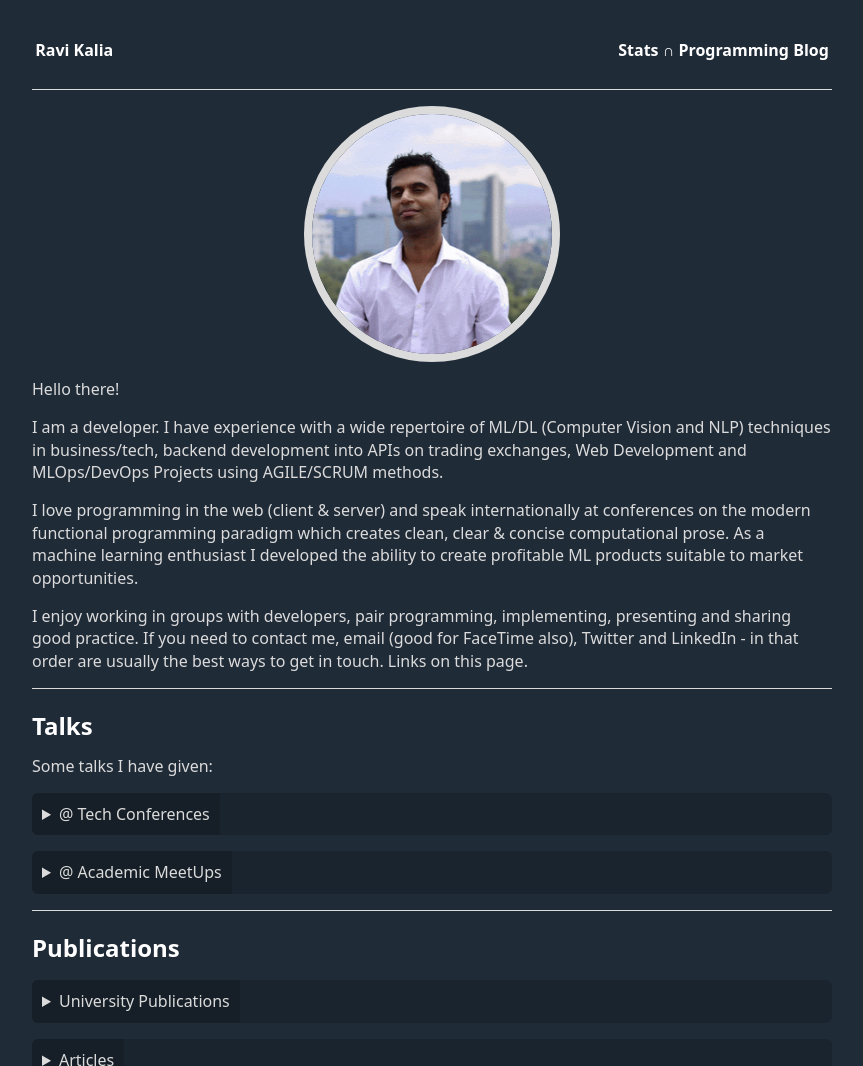
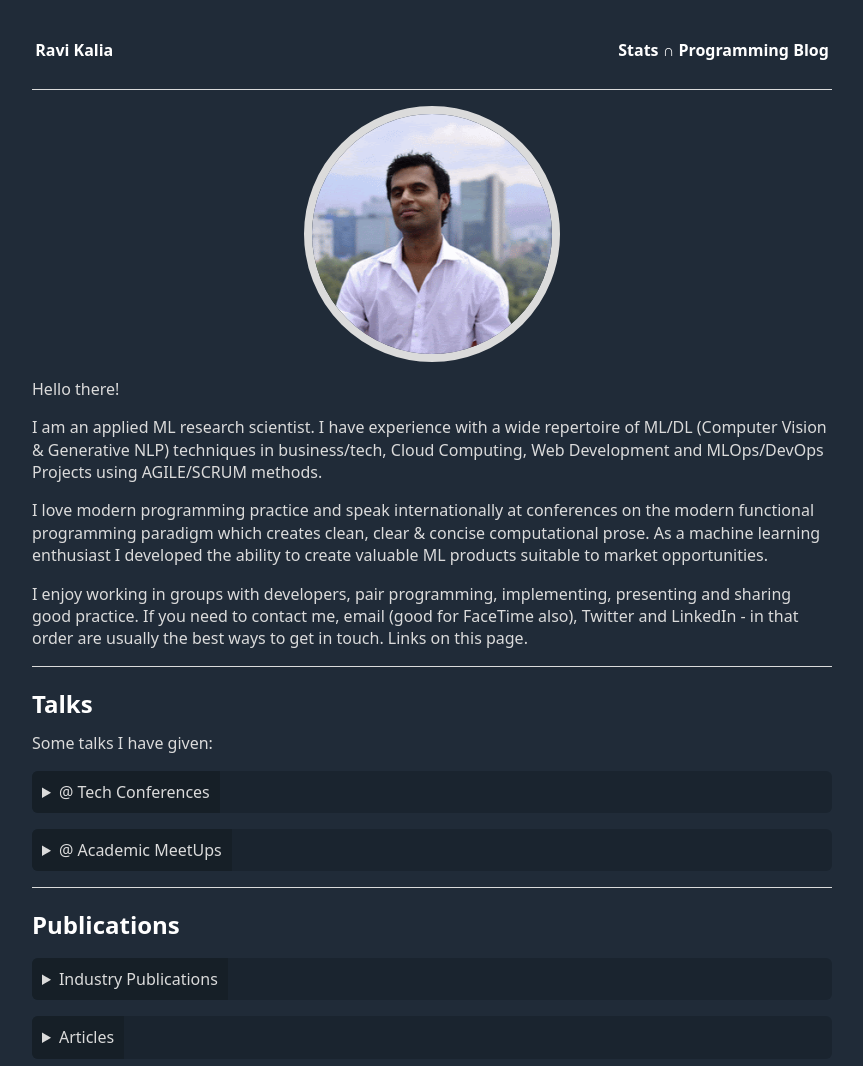
Before and after one commit to project-delphi/project-delphi.github.io, a plain HTML site: page index.html in a window 1280 px wide. Shown: the top 1066 px of the page, without its empty margins (208-1071 px from the left). Drawn offline with Linux system fonts and the light colour scheme.

Commit message:
Update index.html

```diff
--- a/index.html
+++ b/index.html
@@ -34,18 +34,17 @@
           Hello there!
         </p>
         <p>
-          I am a developer. I have experience with a wide repertoire of ML/DL
-          (Computer Vision and NLP) techniques in business/tech, backend
-          development into APIs on trading exchanges, Web Development and
+          I am an applied ML research scientist. I have experience with a wide repertoire of ML/DL
+          (Computer Vision & Generative NLP) techniques in business/tech, Cloud Computing, Web Development and
           MLOps/DevOps Projects using AGILE/SCRUM methods.
         </p>
 
         <p>
-          I love programming in the web (client & server) and speak
+          I love modern programming practice and speak
           internationally at conferences on the modern functional programming
           paradigm which creates clean, clear & concise computational prose. As
-          a machine learning enthusiast I developed the ability to create
-          profitable ML products suitable to market opportunities.
+          a machine learning enthusiast I developed the ability to create valuable
+         ML products suitable to market opportunities.
         </p>
 
         <p>
@@ -71,7 +70,7 @@
               </p>
               <p>
                 November 2019, Toronto :
-                <a href="https://2019.pycon.ca/">PyCon Canada </a>
+                <a href="https://2019.pycon.ca/">PyCon </a>
               </p>
             </li>
             <li class="card">
@@ -198,6 +197,12 @@
         <h2>Publications</h2>
         <ul>
           <details>
+            <summary> Industry Publications</summary>
+            <li>
+              <a href="https://insights.bio/cell-and-gene-therapy-insights/journal/article/2885/fine-tuning-aav-machine-learning-the-capsid?showmodal&utm_medium=social&utm_source=linkedin&utm_campaign=rabinowitz%20"
+                >Fine tuning AAV: machine learning the capsid</a>
+            </li>
+
             <summary> University Publications</summary>
             <li>
               <a href="https://github.com/project-delphi/comparing-classifiers"
```
